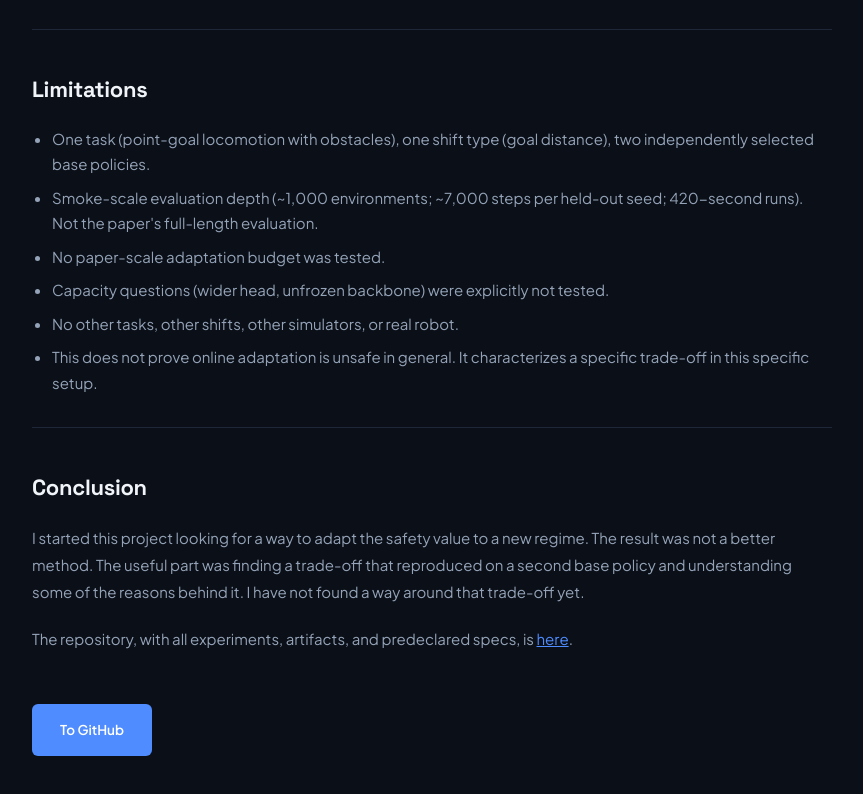
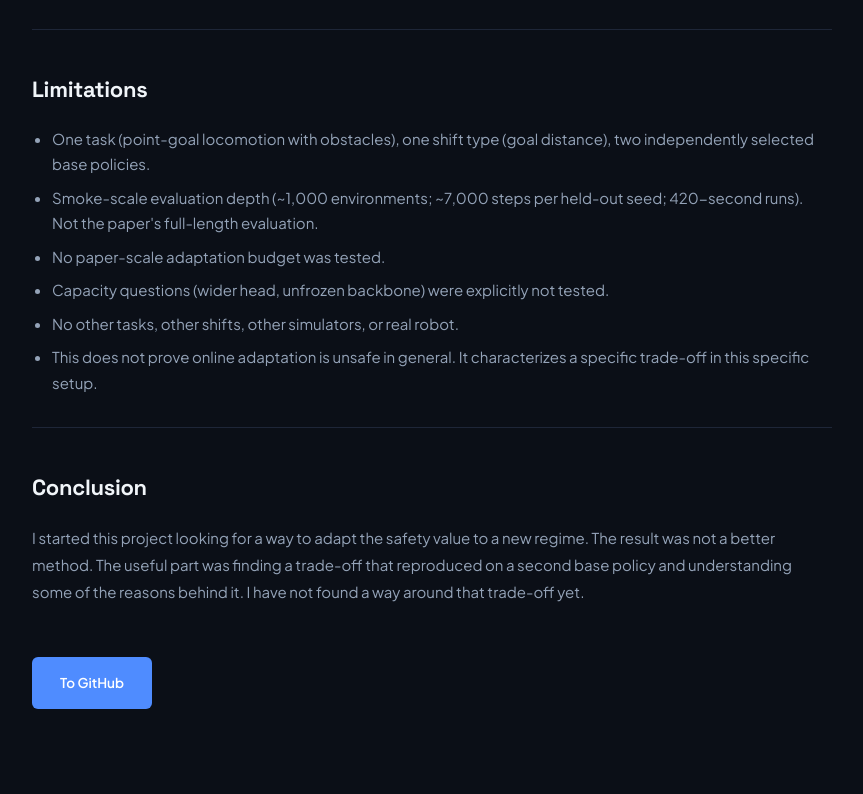
Before and after one commit to 1sznkaveesh/1sznkaveesh.github.io, a plain HTML site: page projects/abs-online-adaptation.html in a window 1280 px wide. Shown: the part 7809-8603 px from the top of the page, without its empty margins (348-1211 px from the left). After the commit the page ends 8578 px from the top, so only its background shows below. Drawn offline with Linux system fonts and the light colour scheme.

Commit message:
Fix Website

```diff
--- a/projects/abs-online-adaptation.html
+++ b/projects/abs-online-adaptation.html
@@ -527,9 +527,7 @@
                         I started this project looking for a way to adapt the safety value to a new regime. The result was not a better method. The useful part was finding a trade-off that reproduced on a second base policy and understanding some of the reasons behind it. I have not found a way around that trade-off yet.
                     </p>
 
-                    <p>
-                        The repository, with all experiments, artifacts, and predeclared specs, is <a href="https://github.com/1sznkaveesh/ABS" target="_blank" style="color: var(--accent);">here</a>.
-                    </p>
+
 
                     <div class="github-link">
                         <a href="https://github.com/1sznkaveesh/ABS" target="_blank" class="utility-download-btn">To GitHub</a>
```
